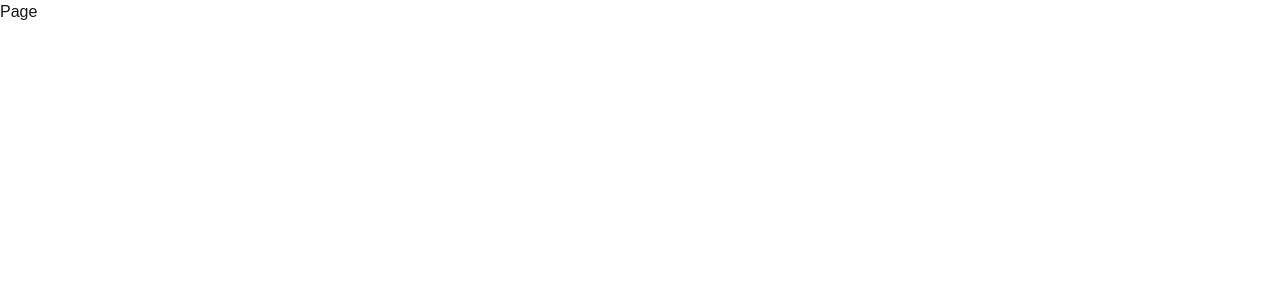
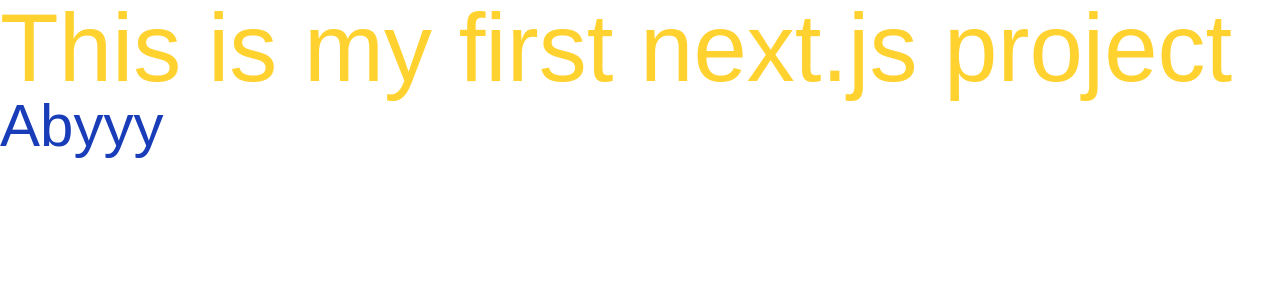
Before and after one commit to Abyyy-s/js_bootcamp, a Next.js app: page / in a window 1280 px wide. Shown: the top 300 px of the page. Built offline with nearby package versions, Linux system fonts and the light colour scheme.

Commit message:
created html inside javascript and used javascript inside html

```diff
--- a/src/app/page.js
+++ b/src/app/page.jsx
@@ -207,12 +207,15 @@
 
 
 
-
+const naam="Abyyy"
 
 
   return (
     <div>
-      Page
+      <div>
+         <h1 className='text-8xl text-amber-300'>This is my first next.js project</h1>
+         <p className='text-6xl text-blue-800'>{naam}</p>
+      </div>
     </div>
   );
 };
```
